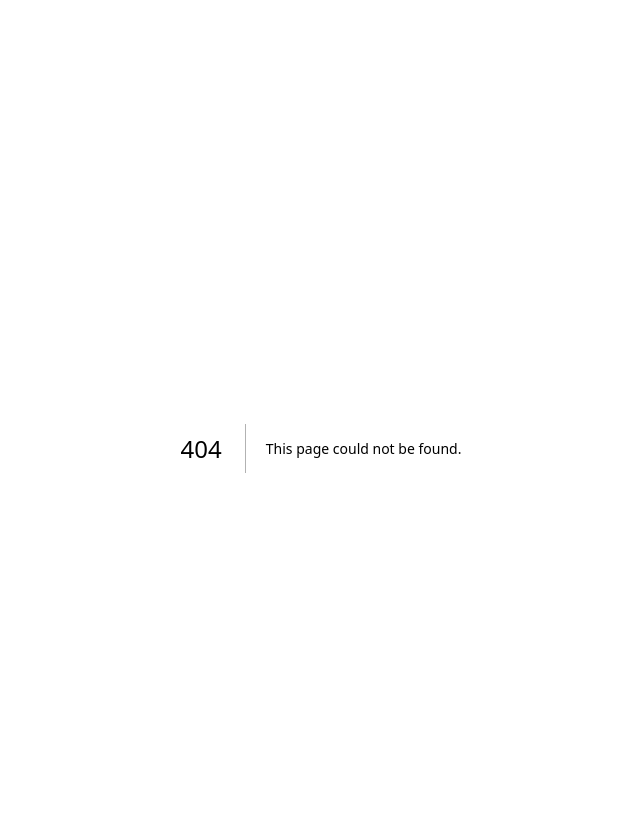
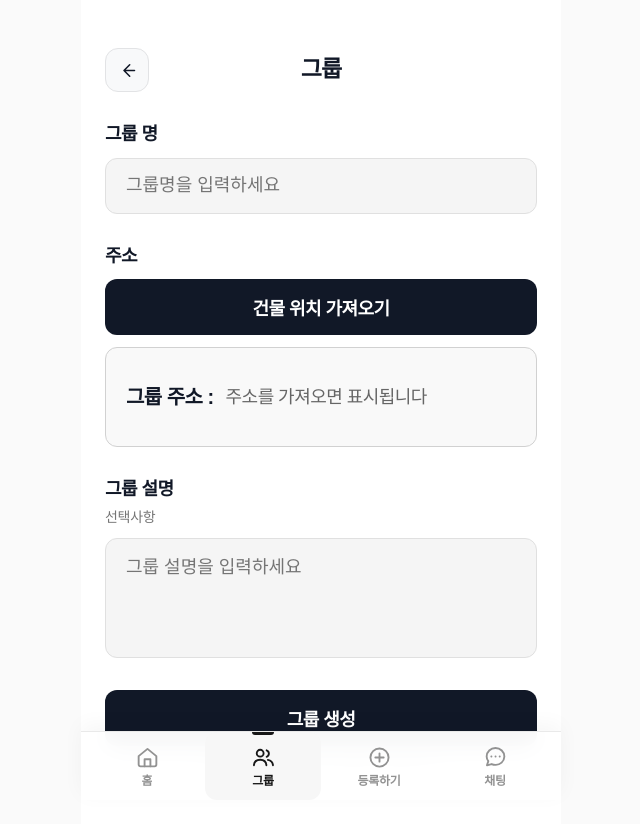
Before and after one commit to 100-hours-a-week/KTB4-1st-FE, a Next.js app in the folder ktb_agile_frontend/: page /pages/groups/create in a window 1280 px wide. Before the commit this address had no page. Shown: the top 824 px of the page, without its empty margins (319-959 px from the left). Built offline with nearby package versions, Linux system fonts and the light colour scheme.

Commit message:
feat(groups): 그룹 생성 페이지 UI 구현

```diff
--- /dev/null
+++ b/ktb_agile_frontend/src/app/pages/groups/create/creategroup.module.css
@@ -0,0 +1,186 @@
+.page {
+  display: flex;
+  width: 100%;
+  min-width: 0;
+  flex: 1;
+  flex-direction: column;
+  padding-bottom: calc(var(--app-navbar-height) + env(safe-area-inset-bottom));
+}
+
+.header {
+  display: grid;
+  min-height: 44px;
+  grid-template-columns: 1fr auto 1fr;
+  align-items: center;
+  gap: 8px;
+}
+
+.backButton {
+  display: inline-flex;
+  width: 44px;
+  height: 44px;
+  align-items: center;
+  justify-content: center;
+  border: 1px solid #e2e3e5;
+  border-radius: 13px;
+  background: #f8f9fa;
+  -webkit-tap-highlight-color: transparent;
+}
+
+.backButton svg {
+  width: 21px;
+  height: 21px;
+  fill: none;
+  stroke: #111827;
+  stroke-linecap: round;
+  stroke-linejoin: round;
+  stroke-width: 1.8;
+}
+
+.title {
+  color: #111827;
+  font-size: 23px;
+  font-weight: 700;
+  line-height: 1.2;
+  letter-spacing: -0.04em;
+}
+
+.content {
+  display: flex;
+  width: 100%;
+  flex-direction: column;
+  gap: 32px;
+  margin-top: 32px;
+  padding-bottom: 32px;
+}
+
+.fieldSection {
+  display: flex;
+  width: 100%;
+  flex-direction: column;
+  gap: 12px;
+}
+
+.fieldLabel {
+  color: #111827;
+  font-size: 18px;
+  font-weight: 600;
+  line-height: 1.2;
+  letter-spacing: -0.03em;
+}
+
+.textInput,
+.descriptionInput {
+  width: 100%;
+  border: 1px solid #e0e0e0;
+  border-radius: 12px;
+  outline: none;
+  color: #111827;
+  background: #f5f5f5;
+  font: inherit;
+  font-size: 18px;
+  line-height: 1.4;
+}
+
+.textInput {
+  height: 56px;
+  padding: 0 20px;
+}
+
+.descriptionInput {
+  height: 120px;
+  resize: none;
+  padding: 16px 20px;
+}
+
+.textInput::placeholder,
+.descriptionInput::placeholder {
+  color: #757575;
+  opacity: 1;
+}
+
+.locationButton,
+.createButton {
+  display: flex;
+  width: 100%;
+  height: 56px;
+  align-items: center;
+  justify-content: center;
+  border: 0;
+  border-radius: 12px;
+  color: #fff;
+  background: #111827;
+  font: inherit;
+  font-size: 18px;
+  font-weight: 600;
+  letter-spacing: -0.03em;
+}
+
+.locationInfo {
+  display: flex;
+  min-height: 100px;
+  align-items: center;
+  gap: 12px;
+  padding: 20px;
+  border: 1px solid #d1d1d1;
+  border-radius: 12px;
+  color: #666;
+  background: #f9f9f9;
+  font-size: 18px;
+  line-height: 1.4;
+  letter-spacing: -0.03em;
+}
+
+.locationInfo strong {
+  flex: none;
+  color: #111827;
+  font-size: 20px;
+  font-weight: 700;
+}
+
+.optional {
+  margin-top: -4px;
+  color: #757575;
+  font-size: 14px;
+  line-height: 1.2;
+  letter-spacing: -0.02em;
+}
+
+.createArea {
+  display: flex;
+  width: 100%;
+  flex-direction: column;
+  align-items: center;
+  gap: 12px;
+}
+
+.notice {
+  color: #757575;
+  font-size: 14px;
+  line-height: 1.4;
+  letter-spacing: -0.02em;
+  text-align: center;
+}
+
+@media (max-width: 359px) {
+  .content {
+    gap: 28px;
+  }
+
+  .fieldLabel,
+  .textInput,
+  .descriptionInput,
+  .locationButton,
+  .createButton {
+    font-size: 16px;
+  }
+
+  .locationInfo {
+    padding: 16px;
+    font-size: 16px;
+  }
+
+  .locationInfo strong {
+    font-size: 18px;
+  }
+}
--- /dev/null
+++ b/ktb_agile_frontend/src/app/pages/groups/create/page.tsx
@@ -0,0 +1,63 @@
+'use client'
+import styles from './creategroup.module.css'
+import { useRouter } from 'next/navigation'
+import Navbar from '@/components/common/navbar/Navbar'
+
+export default function CreateGroup(){
+    const router = useRouter()
+    return(
+        <section className={styles.page}>
+            <header className={styles.header}>
+                <button className={styles.backButton} onClick={()=>router.back()}>
+                {/* 뒤로가기 아이콘 */}
+                <svg viewBox="0 0 24 24">
+                    <path d="m14.5 5.5-6.5 6.5 6.5 6.5M8 12h12" />
+                </svg>
+                </button>
+                <h1 className={styles.title}>그룹</h1>
+            </header>
+
+            <div className={styles.content}>
+                <div className={styles.fieldSection}>
+                    <p className={styles.fieldLabel}>그룹 명</p>
+                    <input
+                        className={styles.textInput}
+                        type="text"
+                        placeholder="그룹명을 입력하세요"
+                    />
+                </div>
+
+                <div className={styles.fieldSection}>
+                    <p className={styles.fieldLabel}>주소</p>
+                    <button className={styles.locationButton} type="button">
+                        건물 위치 가져오기
+                    </button>
+                    <div className={styles.locationInfo}>
+                        <strong>그룹 주소 :</strong>
+                        <span>주소를 가져오면 표시됩니다</span>
+                    </div>
+                </div>
+
+                <div className={styles.fieldSection}>
+                    <p className={styles.fieldLabel}>그룹 설명</p>
+                    <p className={styles.optional}>선택사항</p>
+                    <textarea
+                        className={styles.descriptionInput}
+                        placeholder="그룹 설명을 입력하세요"
+                    />
+                </div>
+
+                <div className={styles.createArea}>
+                    <button className={styles.createButton} type="button">
+                        그룹 생성
+                    </button>
+                    <p className={styles.notice}>
+                        그룹 설정 사항은 추후 수정할 수 없습니다.
+                    </p>
+                </div>
+            </div>
+
+            <Navbar/>
+        </section>
+    )
+}
```
